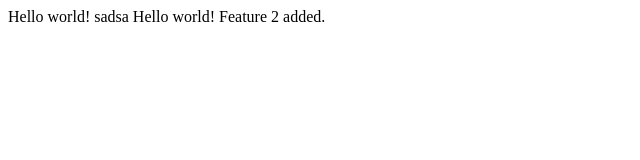
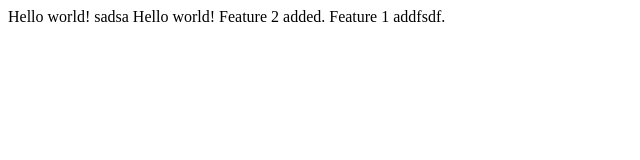
Before and after one commit to yusufmandra/git-one, a plain HTML site: page index.html in a window 1280 px wide. Shown: the whole page, without its empty margins (0-640 px from the left). Drawn offline with Linux system fonts and the light colour scheme.

Commit message:
aded to featreu 1

```diff
--- a/index.html
+++ b/index.html
@@ -8,5 +8,6 @@
     Hello world!
     Feature 2 added.
 
+    Feature 1 addfsdf.
   </body>
 </html>
```
